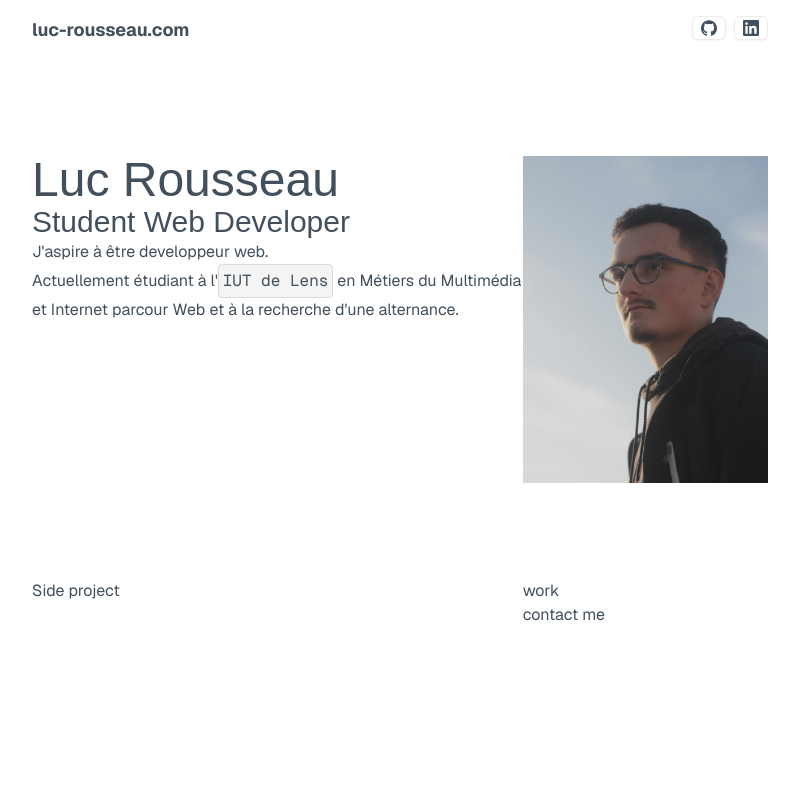
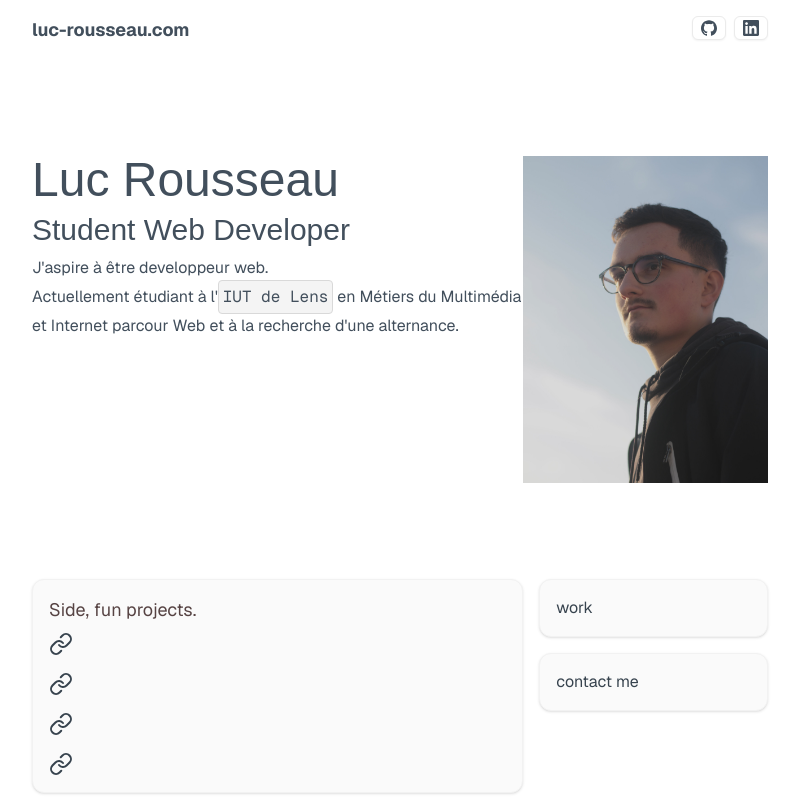
Before and after one commit to lucrousseau21/portfolio, a Next.js app: page / in a window 1280 px wide. Shown: the whole page, without its empty margins (240-1039 px from the left). Built offline with nearby package versions, Linux system fonts and the light colour scheme; a web font is replaced by a local one.

Commit message:
ajout des cases bug-affichage

```diff
--- a/app/_components/Acceuil.tsx
+++ b/app/_components/Acceuil.tsx
@@ -4,16 +4,22 @@
 import { cn } from "@/lib/utils";
 import { LogoIUTIcon } from "./icons/LogoIUTIcon";
 
-const Code = ({className, ...props}: ComponentPropsWithoutRef<"span">) => {
+const Code = ({ className, ...props }: ComponentPropsWithoutRef<"span">) => {
   return (
-    <span className={cn("bg-accent/30 font-mono border border-accent p-1 text-primary rounded-sm",className)}{...props} />
+    <span
+      className={cn(
+        "bg-accent/30 font-mono border border-accent p-1 text-primary rounded-sm",
+        className
+      )}
+      {...props}
+    />
   );
-}
+};
 
 export const Acceuil = () => {
   return (
     <Section className="flex max-lg:flex-col items-start">
-      <div className="flex-[2]">
+      <div className="flex-[2] w-full flex flex-col gap-2">
         <h2 className="font-caption text-5xl text-primary">Luc Rousseau</h2>
         <h3 className="text-3xl font-caption">Student Web Developer</h3>
         {/* <p>
@@ -22,7 +28,10 @@
         </p> */}
         <p>
           J'aspire à être developpeur web. <br />
-          Actuellement étudiant à l'<Code className="inline-flex items-center gap-1">IUT de Lens</Code> en Métiers du Multimédia et Internet parcour Web et à la recherche d'une alternance.
+          Actuellement étudiant à l'
+          <Code className="inline-flex items-center gap-1">IUT de Lens</Code> en
+          Métiers du Multimédia et Internet parcour Web et à la recherche d'une
+          alternance.
         </p>
       </div>
       <div className="flex-1">
--- a/app/_components/StatusSection.tsx
+++ b/app/_components/StatusSection.tsx
@@ -1,13 +1,85 @@
+import { Card } from "@/components/ui/card";
 import { Section } from "./Section";
+// import { LucideIcon } from "lucide-react";
+import { Code, Home, Link, LucideIcon, MessageCircle, Rss, StickyNote } from "lucide-react";
 
 export const Status = () => {
   return (
-    <Section className="flex max-lg:flex-col items-start">
-      <div className="flex-[2]">Side project</div>
-      <div className="flex-1">
-        <div>work</div>
-        <div>contact me</div>
+    <Section className="flex max-md:flex-col items-start gap-4">
+      <Card className="flex-[2] w-full p-4 flex flex-col gap-2">
+        <p className="text-lg text-muted-foreground">Side, fun projects.</p>
+        <div className="flex flex-col gap-4">
+          {SIDE_PROJECTS.map((project, index) => (
+            <SideProject
+              key={index}
+              Logo={project.Logo}
+              title={project.title}
+              description={project.description}
+              url="/"
+            />
+          ))}
+        </div>
+      </Card>
+      <div className="flex-1 w-full flex flex-col h-full gap-4">
+        <Card className="p-4 flex-1">work</Card>
+        <Card className="p-4 flex-1">contact me</Card>
       </div>
+      {/* probleme d'aligmenent -> voir vidéo partie avant 48:37*/}
+      {/* <div className="flex-[3]">
+        <Card className="w-full p-4 flex flex-col gap-2">Side project</Card>
+      </div>
+      <div className="flex-[2]flex flex-co gap-4">
+        <Card className="p-4 flex-1">work</Card>
+        <Card className="p-4 flex-1">contact me</Card>
+      </div>  */}
     </Section>
   );
 };
+
+const SIDE_PROJECTS = [
+  {
+    Logo: Code,
+    title: "Portfolio",
+    description: "The website you're currently on.",
+  },
+  {
+    Logo: StickyNote,
+    title: "powernode",
+    description: "The website you're currently on.",
+  },
+  {
+    Logo: Rss,
+    title: "Powerpost",
+    description: "The website you're currently on.",
+  },
+  {
+    Logo: MessageCircle,
+    title: "ProjetIUT",
+    description: "The website you're currently on.",
+  },
+]
+
+type SideProjectsProps = {
+    Logo: LucideIcon;
+    title: string;
+    description: string;
+    url: string;
+};
+
+const SideProject = (props: SideProjectsProps) => {
+  return (
+    <Link href={props.url} className="inline-flex items-center gap-4 hover:bg-accent/50 transition-colors">
+      <span className="bg-accent text-accent-foreground p-4 rounded-sm">
+        <props.Logo />
+      </span>
+      <div>
+        <p className="text-lg font-semibold">{props.title}</p>
+        <p className="text-sm text-muted-foreground">{props.description}</p>
+      </div>
+    </Link>
+  );
+};
+
+
+// arret à 54:22 bug d'affichage des cases
+// time code copilot sur lui 53:48
--- /dev/null
+++ b/components/ui/card.tsx
@@ -0,0 +1,76 @@
+import * as React from "react"
+
+import { cn } from "@/lib/utils"
+
+const Card = React.forwardRef<
+  HTMLDivElement,
+  React.HTMLAttributes<HTMLDivElement>
+>(({ className, ...props }, ref) => (
+  <div
+    ref={ref}
+    className={cn(
+      "rounded-xl border bg-card text-card-foreground shadow",
+      className
+    )}
+    {...props}
+  />
+))
+Card.displayName = "Card"
+
+const CardHeader = React.forwardRef<
+  HTMLDivElement,
+  React.HTMLAttributes<HTMLDivElement>
+>(({ className, ...props }, ref) => (
+  <div
+    ref={ref}
+    className={cn("flex flex-col space-y-1.5 p-6", className)}
+    {...props}
+  />
+))
+CardHeader.displayName = "CardHeader"
+
+const CardTitle = React.forwardRef<
+  HTMLParagraphElement,
+  React.HTMLAttributes<HTMLHeadingElement>
+>(({ className, ...props }, ref) => (
+  <h3
+    ref={ref}
+    className={cn("font-semibold leading-none tracking-tight", className)}
+    {...props}
+  />
+))
+CardTitle.displayName = "CardTitle"
+
+const CardDescription = React.forwardRef<
+  HTMLParagraphElement,
+  React.HTMLAttributes<HTMLParagraphElement>
+>(({ className, ...props }, ref) => (
+  <p
+    ref={ref}
+    className={cn("text-sm text-muted-foreground", className)}
+    {...props}
+  />
+))
+CardDescription.displayName = "CardDescription"
+
+const CardContent = React.forwardRef<
+  HTMLDivElement,
+  React.HTMLAttributes<HTMLDivElement>
+>(({ className, ...props }, ref) => (
+  <div ref={ref} className={cn("p-6 pt-0", className)} {...props} />
+))
+CardContent.displayName = "CardContent"
+
+const CardFooter = React.forwardRef<
+  HTMLDivElement,
+  React.HTMLAttributes<HTMLDivElement>
+>(({ className, ...props }, ref) => (
+  <div
+    ref={ref}
+    className={cn("flex items-center p-6 pt-0", className)}
+    {...props}
+  />
+))
+CardFooter.displayName = "CardFooter"
+
+export { Card, CardHeader, CardFooter, CardTitle, CardDescription, CardContent }
--- a/package.json
+++ b/package.json
@@ -18,6 +18,7 @@
     "next": "14.2.15",
     "react": "^18",
     "react-dom": "^18",
+    "shadcn-ui": "^0.9.2",
     "tailwind-merge": "^2.5.4",
     "tailwindcss-animate": "^1.0.7"
   },
```
Also changed, not shown: 1 other file (tests, documents, lock files or other folders).
